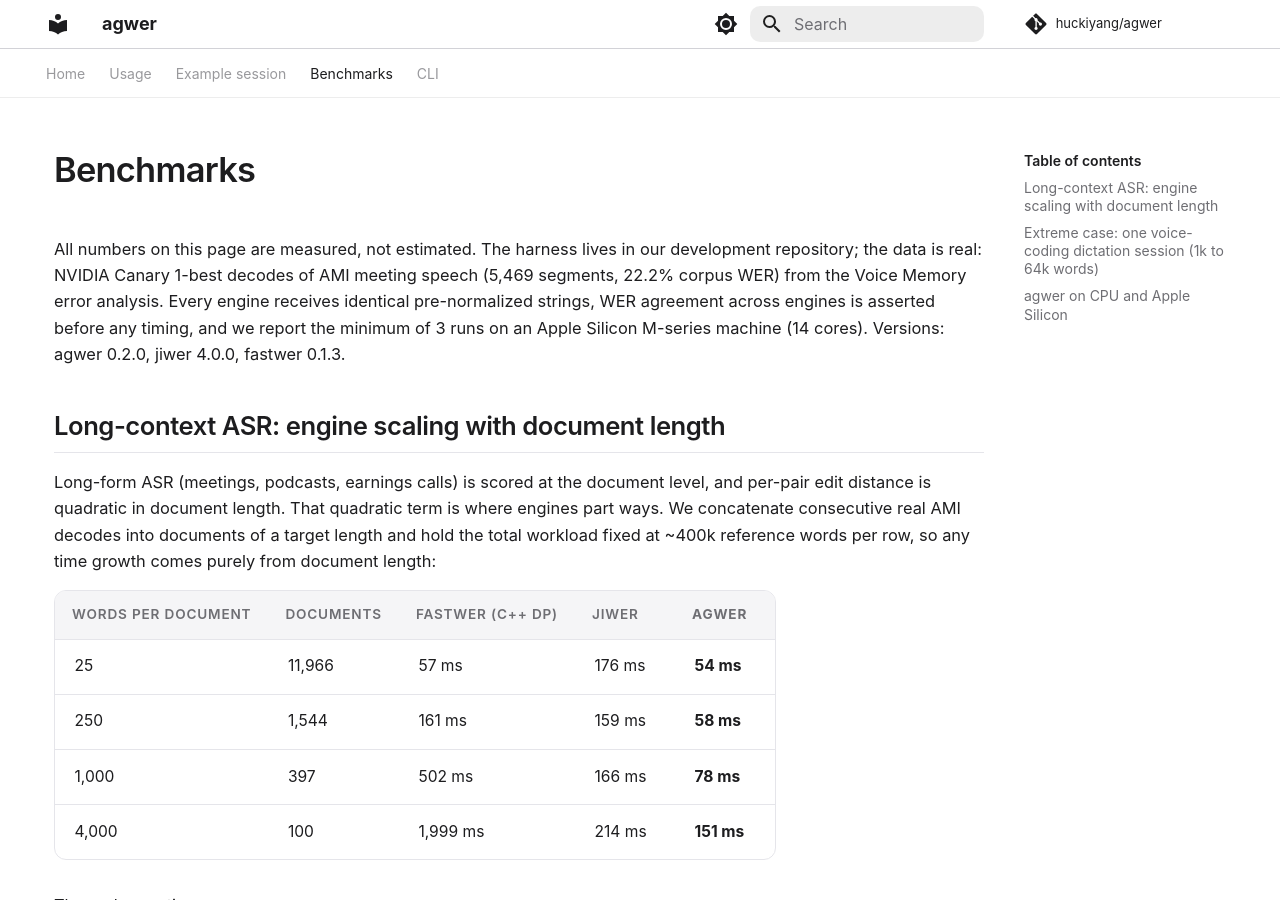
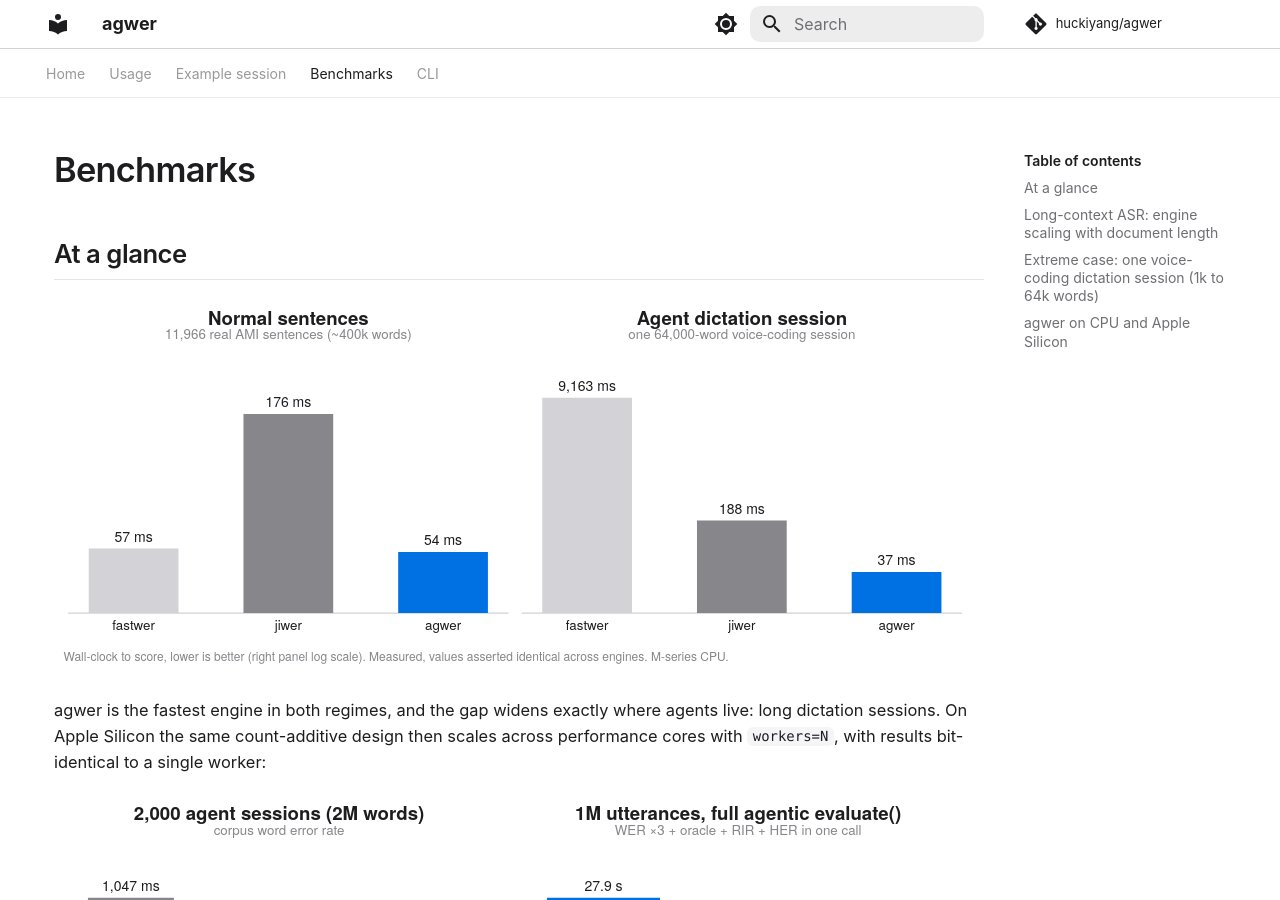
Before and after one commit to huckiyang/agwer, an MkDocs documentation site: the page built from docs/benchmarks.md, in a window 1280 px wide and 900 px high. Built offline with MkDocs 1.6.1 and Material for MkDocs 9.7.7, drawn with Linux system fonts in a browser that asks for light colours; comment, search, counter and statistics services are not loaded.

Commit message:
docs: at-a-glance benchmark charts (engines; CPU vs Apple Silicon)
Apple-styled SVG bar charts of the measured tables: normal sentences vs
one 64k-word agent dictation session across fastwer/jiwer/agwer, and
workers=1 vs workers=8 on M-series for the 2M-word session corpus and
the 1M-utterance agentic evaluation. Generator lives in the dev repo.

Co-Authored-By: Claude Fable 5 <noreply@anthropic.com>

```diff
--- a/docs/benchmarks.md
+++ b/docs/benchmarks.md
@@ -1,4 +1,15 @@
 # Benchmarks
+
+## At a glance
+
+![Engine comparison: normal sentences and one 64,000-word agent dictation session](images/bench_engines.svg)
+
+agwer is the fastest engine in both regimes, and the gap widens exactly
+where agents live: long dictation sessions. On Apple Silicon the same
+count-additive design then scales across performance cores with
+`workers=N`, with results bit-identical to a single worker:
+
+![CPU vs Apple Silicon: 2M-word session corpus and 1M-utterance agentic evaluation](images/bench_silicon.svg)
 
 All numbers on this page are measured, not estimated. The harness lives in
 our development repository; the data is real: NVIDIA Canary 1-best decodes
```
Also changed, not shown: docs/images/bench_engines.svg (added), docs/images/bench_silicon.svg (added).
